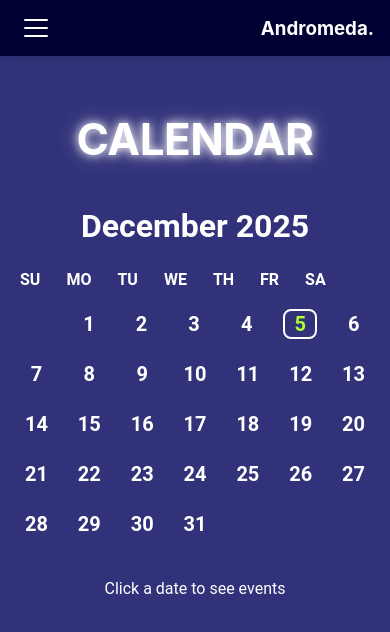
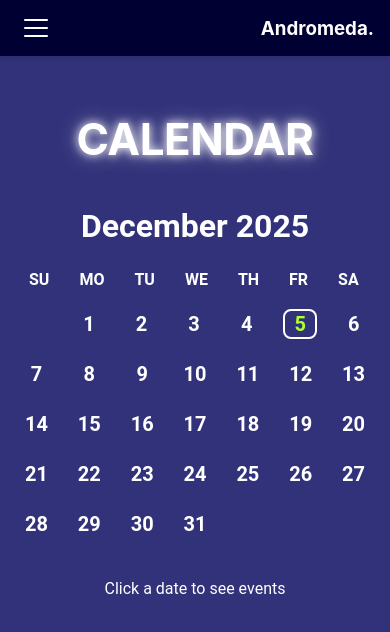
Before and after one commit to abk2191/organiser, a React (Vite) app: page /organiser/calendar in a window 390 px wide. Shown: the top 632 px of the page. Built offline with nearby package versions, Linux system fonts and the light colour scheme.

Commit message:
Added new features

```diff
--- a/src/index.css
+++ b/src/index.css
@@ -1023,7 +1023,8 @@ html {
   }
 
   .day-names-div {
-    gap: 26px;
+    gap: 30px;
+    margin-left: 9px;
   }
 
   .task-edit-input {
```
